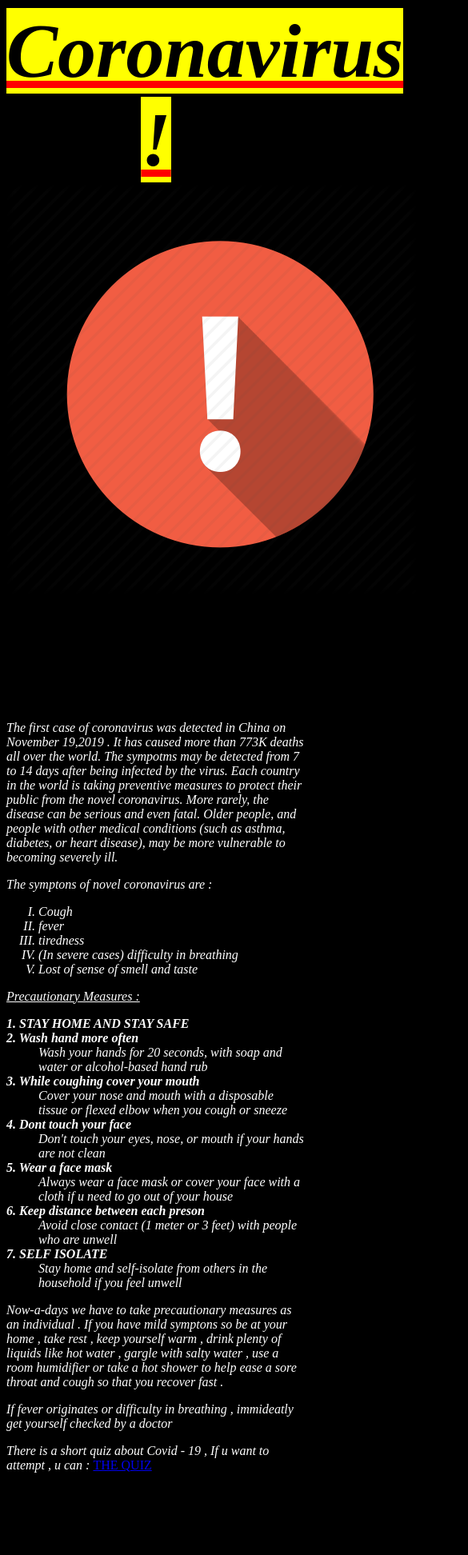
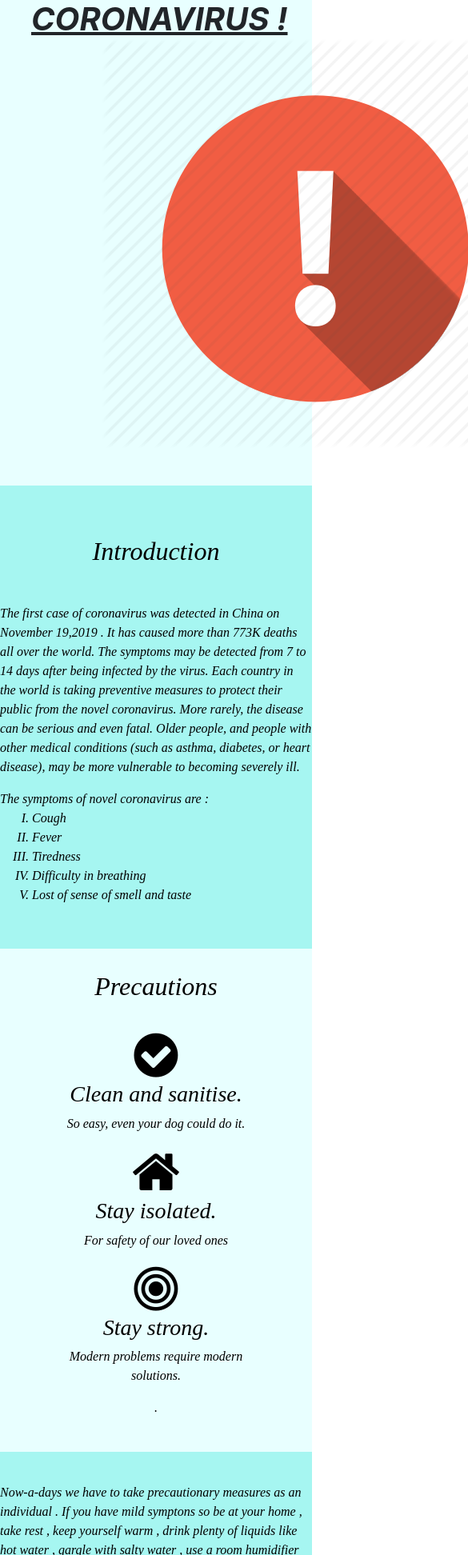
Before and after one commit to parasdhanwal/Corona-Website, a plain HTML site: page index.html in a window 390 px wide. Shown: the part 56-2000 px from the top of the page at 80% size, 585 px wide, since content can reach past the window. Before the commit the page ends 1905 px from the top, so only its background shows below. Drawn offline with nearby package versions, Linux system fonts and the light colour scheme.

Commit message:
Changes made in Project

```diff
--- a/index.html
+++ b/index.html
@@ -3,32 +3,69 @@
   <head>
 
         <title>
+            Coronavirus Overview
+        </title>
+        <link rel="stylesheet" href="style.css">
+        <link rel="stylesheet" href="https://stackpath.bootstrapcdn.com/bootstrap/4.5.2/css/bootstrap.min.css"
+         integrity="sha384-JcKb8q3iqJ61gNV9KGb8thSsNjpSL0n8PARn9HuZOnIxN0hoP+VmmDGMN5t9UJ0Z" crossorigin="anonymous">
+        <link rel="stylesheet" href="https://cdnjs.cloudflare.com/ajax/libs/font-awesome/4.7.0/css/font-awesome.min.css">
 
-            Coronavirus Overview
 
-        </title>
+   <nav class="navbar navbar-expand-lg navbar-dark bg-dark">
+  <!-- Navbar content -->
+  <a class="navbar-brand" href="#" sl>CORONAPEDIA</a>
+  <button class="navbar-toggler" type="button" data-toggle="collapse" data-target="#navbarNavDropdown"
+  aria-controls="navbarNavDropdown" aria-expanded="false" aria-label="Toggle navigation">
+    <span class="navbar-toggler-icon"></span>
+  </button>
+  <div class="collapse navbar-collapse" id="navbarNavDropdown">
+    <ul class="navbar-nav ml-auto">
+      <li class="nav-item active">
+        <a class="nav-link" href="#intro">Home <span class="sr-only">(current)</span></a>
+      </li>
+      <li class="nav-item">
+        <a class="nav-link" href="#Precaution">Precautions</a>
+      </li>
+      <li class="nav-item">
+        <a class="nav-link" href="#footer">Quiz link</a>
+      </li>
+
+    </ul>
+  </div>
+</nav>
+
   </head>
-  <body bgcolor="black " top margin = 5>
-    <font color="RED"  size = 9.5 face = "AR DELANEY">
+
+<div class="intro" id="intro">
+
+
+  <body>
+
+
                 <h1>
+                       <b><i><u>CORONAVIRUS ! <img src="red alert.png" ,20 ,20  alt="RED ALERT">
+                       </u></i></b>
 
-                    <center>
-
-                       <b><i><u><mark> Coronavirus ! </mark><img src="red alert.png" ,20 ,20  alt="RED ALERT">
-                       </u></i></b>
-                    </center>
 
                 </h1>
 
           </font>
+</div>
+
+<div class="middle">
+
+
           <br>
           <i>
 
-          <font color="white"  size = 3 face = "Lucida Handwriting">
+          <font color="black"  size = 3 face = "Lucida Handwriting">
+            <h2><center>
+              Introduction
+            </center></h2>
             <p>
 
                 The first case of coronavirus was detected in China on November 19,2019 . It has caused
-                more than 773K deaths all over the world. The sympotms may be detected from 7 to 14 days
+                more than 773K deaths all over the world. The symptoms may be detected from 7 to 14 days
                 after being infected by the virus. Each country in the world is taking preventive measures
                 to protect their public from the novel coronavirus. More rarely, the disease can be serious and even fatal.
                 Older people, and people with other medical conditions (such as asthma, diabetes, or heart disease),
@@ -38,52 +75,69 @@
             </p>
 
 
-            The symptons of novel coronavirus are :
+
+
+
+            The symptoms of novel coronavirus are :
             <ol type="I">
 
                 <li>
                     Cough
                 </li>
                 <li>
-                    fever
+                    Fever
                 </li>
                 <li>
-                    tiredness
+                    Tiredness
                 </li>
                 <li>
 
-                    (In severe cases) difficulty in breathing
+                    Difficulty in breathing
                 </li>
 				<li>
 					Lost of sense of smell and taste
 				</li>
+        </div>
 
             </ol>
-        <u>    Precautionary Measures :</u>
-            <dl>
-
-			              <b>  <dt> 1. STAY HOME AND STAY SAFE</dt></b>
+            <div class="Precaution" id="Precaution">
 
 
-              <b>  <dt> 2. Wash hand more often</dt></b>
-                <dd>Wash your hands for 20 seconds, with soap and water or alcohol-based hand rub</dd>
 
-             <b>   <dt> 3. While coughing cover your mouth</dt></b>
-                <dd>Cover your nose and mouth with a disposable tissue or flexed elbow when you cough or sneeze</dd>
+                <section id="features">
+                  <h2><center>
+                    Precautions
+                  </center></h2>
+                  <div class="row">
+                    <div class="col-md-4">
+                     <i class="fa fa-check-circle fa-4x "></i>
 
-             <b>   <dt>4. Dont touch your face </dt></b>
-                <dd>Don't  touch your eyes, nose, or mouth if your hands are not clean</dd>
+                      <h3>Clean and sanitise.</h3>
+                      <p>So easy, even your dog could do it.</p>
 
-			 <b>   <dt>5. Wear a face mask </dt></b>
-                <dd>Always wear a face mask or cover your face with a cloth if u need to go out of your house</dd>
+                  </div>
 
-              <b>  <dt>6. Keep distance between each preson</dt></b>
-                <dd>Avoid close contact (1 meter or 3 feet) with people who are unwell</dd>
+                    <div class="col-md-4">
+                      <i class="	fa fa-home fa-4x"></i>
+                      <h3>Stay isolated.</h3>
+                      <p>For safety of our loved ones</p>
+                    </div>
 
-              <b>  <dt>7. SELF ISOLATE </dt></b>
-                <dd>Stay home and self-isolate from others in the household if you feel unwell</dd>
 
-            </dl>
+                    <div class="col-md-4">
+                      <i class="fa fa-bullseye fa-4x"></i>
+                      <h3>Stay strong.</h3>
+                      <p>
+                        Modern problems require modern solutions.
+                      </p>.</p>
+                    </div>
+                  </div>
+                </section>
+
+            </div>
+            <div class="end">
+
+
             <p>
 
                 Now-a-days we have to take precautionary measures as an individual . If you have
@@ -95,11 +149,11 @@
 
 
             <p>
-                If fever originates or difficulty in breathing , immideatly get yourself checked
-                by a doctor
+                If fever originates or difficulty in breathing , immediately get yourself checked
+                by a doctor.
             </p>
 
-             There is a short quiz about Covid - 19 , If u want to attempt , u can :
+             There is a short quiz about Covid - 19 , If you want to attempt , you can :
 
 
 
@@ -108,6 +162,15 @@
           </i>
 
 			<a href = "https://alisha1910.github.io/Support-game/">THE QUIZ</a>
+</div>
 
+<footer id="footer">
+<i class="fa fa-linkedin  icon-l"></i>
+<i class="fa fa-instagram  icon-l"></i>
+<i class="fa fa-facebook-square  icon-l"></i>
+
+  <p class="foot">©Copyright 2020</p>
+
+</footer>
   </body>
 </html>
--- /dev/null
+++ b/style.css
@@ -0,0 +1,51 @@
+
+body{
+
+  background-color: black;
+}
+h1{
+  padding-left: 10%
+}
+h2{
+  padding-bottom: 10%;
+}
+img {
+  margin-left: 25%;
+  }
+  body{
+    background-color: black;
+  }
+  .intro{
+    background-color:#e8ffff;
+    padding-bottom: 10%;
+  }
+  .middle{
+    background-color: #a6f6f1;
+    padding-top: 10%;
+    padding-bottom: 10%;
+    font-family: 'Handlee', cursive;
+    font-family: 'Noto Serif TC', serif;
+
+      }
+  .Precaution{
+    background-color: #41aea9
+  }
+  .end{
+    padding-top:10%;
+    padding-bottom:10%;
+    background-color: #a6f6f1;
+  }
+  #features{
+    padding-left: 10px;
+    padding-right: 10px;
+   background-color:#e8ffff;
+   padding: 7% 15%;
+    text-align: center;
+
+
+  }
+  #footer{
+
+    text-align: center;
+    margin-top: 0;
+  }
```
Also changed, not shown: corona.jpg (added).
